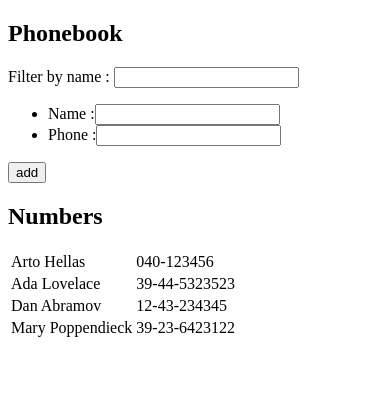
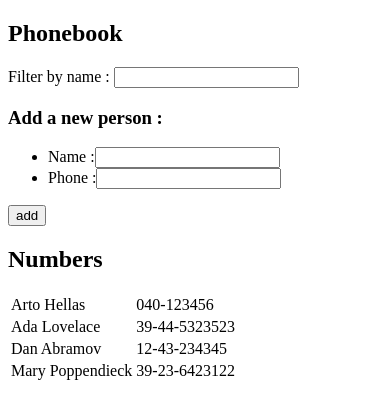
Before and after one commit to Mouarius/fullstackopen-course, a React (Create React App) app in the folder part2/phonebook/: page / in a window 390 px wide. Shown: the top 418 px of the page. Built offline with nearby package versions, Linux system fonts and the light colour scheme.

Commit message:
Phonebook step5 - Refactoring

```diff
--- a/part2/phonebook/src/App.js
+++ b/part2/phonebook/src/App.js
@@ -1,4 +1,8 @@
 import React, { useState } from 'react'
+import Filter from './components/Filter'
+import Submit from './components/Submit'
+import Numbers from './components/Numbers'
+
 
 const App = () => {
   //------    COMPONENT STATES    ------//
@@ -12,27 +16,8 @@ const App = () => {
   const [ newPhone, setNewPhone ] = useState('')
   const [ filterValue, setFilterValue ] = useState('')
 
-  //------    PERSONS FILTERING PROCESS    ------//
-
-  const personsToShow = [] //Create an empty array to contain the objects of persons to show, we need to declare it empty at each new state render to ensure that we only show the current filtervalue
-
-  for(let i = 0 ; i < persons.length ; i++){
-
-    //LOG DEVELOPPEMENT TESTS
-    /* console.log(`persons[${i}] :>> `, persons[i].name.toLowerCase());
-    console.log('includes a >>', persons[i].name.toLowerCase().includes('a')); */
-
-    if (persons[i].name.toLowerCase().includes(filterValue.toLowerCase())){ //Compares the values of lower case name property of deach person in persons, with the actual filter value (lower case as well)
-      personsToShow.push(persons[i])//If there is a match, we push the person to the persons to show array
-      console.log('Render the person :', persons[i].name);
-    }
-  }
-  //const personsToShow = personsLowerCase.filter(person => person.name.includes(filterValue.toLowerCase()))
-  console.log('Persons to show -> ', personsToShow)
-
 
   //------    EVENT HANDLERS    ------//
-
   const handleFilterChange = (event) => {
     console.log('Filter -> ', event.target.value)
     setFilterValue(event.target.value)
@@ -66,34 +51,10 @@ const App = () => {
 
     <div>
       <h2>Phonebook</h2>
-      Filter by name : <input onChange={handleFilterChange} type="text"/>
-      <form onSubmit={addPerson}>
-        <ul>
-            <li>
-                <label htmlFor="name">Name :</label>
-                <input onChange={handleNameChange} type='text' id='name' value={newName}/>
-            </li>
-            <li>
-                <label htmlFor="phone">Phone :</label>
-                <input onChange={handlePhoneChange} type='phone' id='phone' value={newPhone}/>
-            </li>
-        </ul>
-        <div>
-          <button type="submit">add</button>
-        </div>
-      </form>
+      <Filter onChangeHandler={handleFilterChange}/>
+      <Submit onSubmitHandler={addPerson} phoneChangeHandler={handlePhoneChange} nameChangeHandler={handleNameChange} nameValue={newName} phoneValue={newPhone}/>
       <h2>Numbers</h2>
-      <table>
-          <tbody>
-            {personsToShow.map(person =>
-            <tr key={person.name}>
-                <td>{person.name}</td>
-                <td>{person.phone}</td>
-            </tr>
-            )}
-          </tbody>
-
-      </table>
+      <Numbers persons={persons} filterValue={filterValue}/>
     </div>
 
   )
--- /dev/null
+++ b/part2/phonebook/src/components/Filter.js
@@ -0,0 +1,12 @@
+import React from 'react';
+
+const Filter = (props) => {
+
+    return (
+        <div>
+            Filter by name : <input onChange={props.onChangeHandler} type="text"/>
+        </div>
+    );
+};
+
+export default Filter;
--- /dev/null
+++ b/part2/phonebook/src/components/Numbers.js
@@ -0,0 +1,36 @@
+import React from 'react';
+
+const Numbers = ({persons, filterValue}) => {
+    //------    PERSONS FILTERING PROCESS    ------//
+  const personsToShow = [] //Create an empty array to contain the objects of persons to show, we need to declare it empty at each new state render to ensure that we only show the current filtervalue
+
+  for(let i = 0 ; i < persons.length ; i++){
+
+    //LOG DEVELOPPEMENT TESTS
+    /* console.log(`persons[${i}] :>> `, persons[i].name.toLowerCase());
+    console.log('includes a >>', persons[i].name.toLowerCase().includes('a')); */
+
+    if (persons[i].name.toLowerCase().includes(filterValue.toLowerCase())){ //Compares the values of lower case name property of deach person in persons, with the actual filter value (lower case as well)
+      personsToShow.push(persons[i])//If there is a match, we push the person to the persons to show array
+      console.log('Render the person :', persons[i].name);
+    }
+  }
+  //const personsToShow = personsLowerCase.filter(person => person.name.includes(filterValue.toLowerCase()))
+  console.log('Persons to show -> ', personsToShow)
+
+  //ISSUE : This type of filtering generates a new iteration of the array at each global state change (even when the filter hasn't changed for example) which is useless and can require many coputational resources.
+    return (
+        <table>
+          <tbody>
+            {personsToShow.map(person =>
+            <tr key={person.name}>
+                <td>{person.name}</td>
+                <td>{person.phone}</td>
+            </tr>
+            )}
+          </tbody>
+      </table>
+    );
+};
+
+export default Numbers;
--- /dev/null
+++ b/part2/phonebook/src/components/Submit.js
@@ -0,0 +1,24 @@
+import React from 'react';
+
+const Submit = ({onSubmitHandler, nameChangeHandler, phoneChangeHandler, nameValue, phoneValue}) => {
+    return (
+        <form onSubmit={onSubmitHandler}>
+            <h3>Add a new person :</h3>
+        <ul>
+            <li>
+                <label htmlFor="name">Name :</label>
+                <input onChange={nameChangeHandler} type='text' id='name' value={nameValue}/>
+            </li>
+            <li>
+                <label htmlFor="phone">Phone :</label>
+                <input onChange={phoneChangeHandler} type='phone' id='phone' value={phoneValue}/>
+            </li>
+        </ul>
+        <div>
+          <button type="submit">add</button>
+        </div>
+      </form>
+    );
+};
+
+export default Submit;
```
